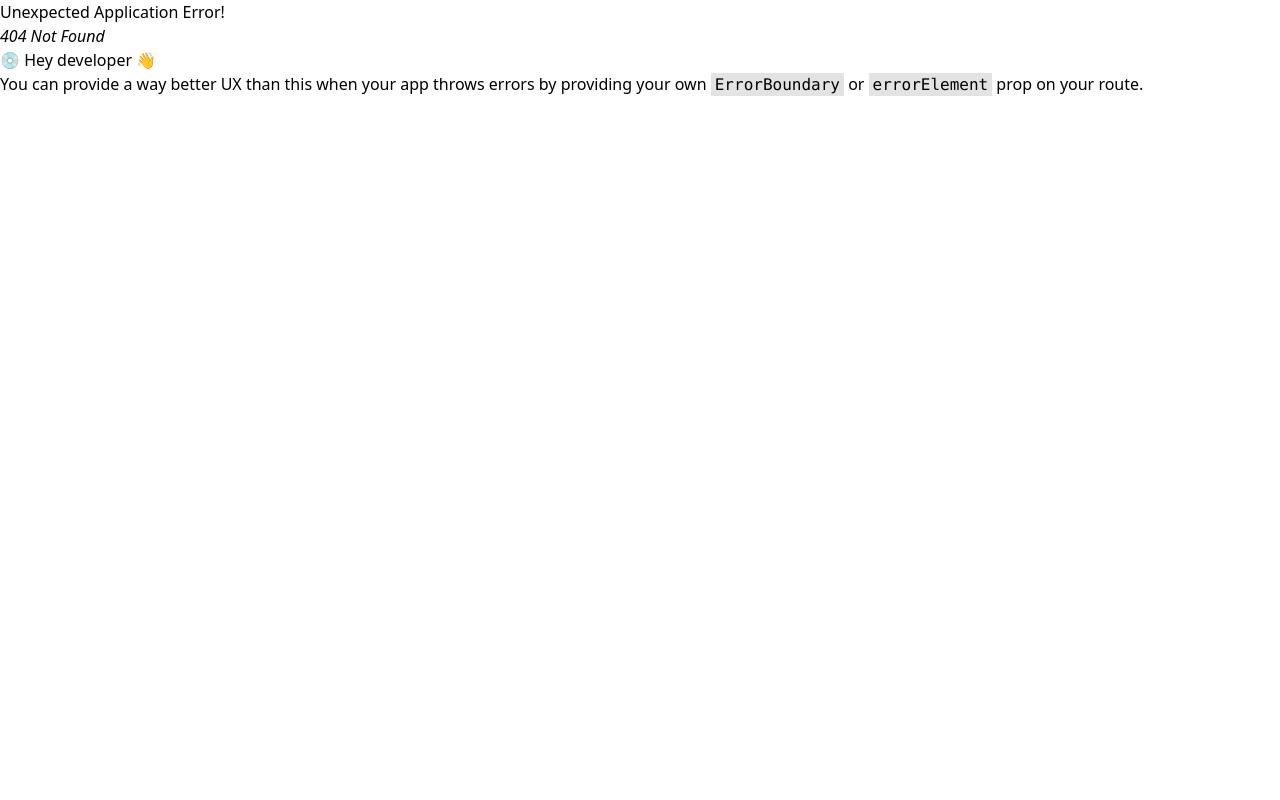
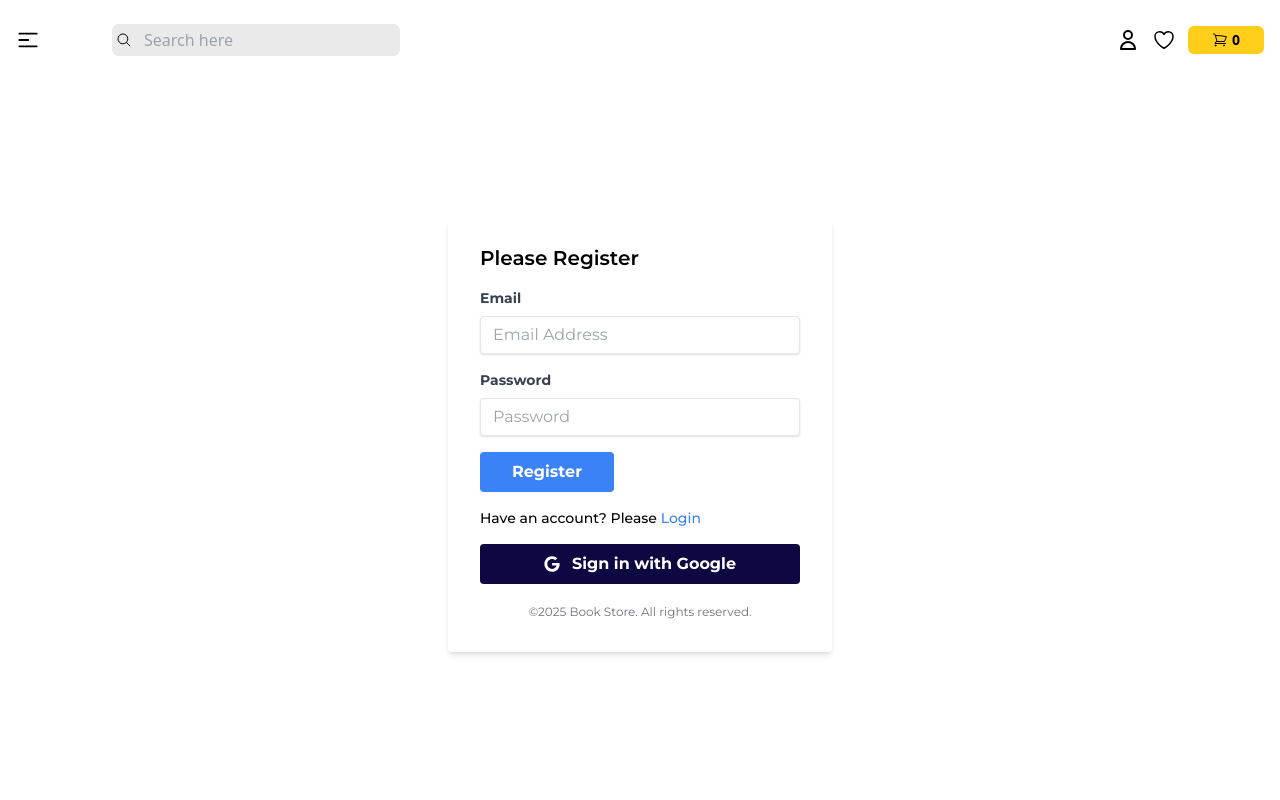
Before and after one commit to aditya-narayan-sahoo/book-store, a React (Vite) app in the folder frontend/: page /register in a window 1280 px wide. Before the commit this address had no page. Shown: the top 800 px of the page. Built offline with nearby package versions, Linux system fonts and the light colour scheme.

Commit message:
Add login and register pages

```diff
--- a/frontend/package.json
+++ b/frontend/package.json
@@ -13,6 +13,7 @@
     "prop-types": "^15.8.1",
     "react": "^18.3.1",
     "react-dom": "^18.3.1",
+    "react-hook-form": "^7.53.0",
     "react-icons": "^5.3.0",
     "react-router-dom": "^6.27.0",
     "swiper": "^11.1.14"
--- /dev/null
+++ b/frontend/src/components/Login.jsx
@@ -0,0 +1,89 @@
+import { useState } from "react";
+import { Link } from "react-router-dom";
+import { FaGoogle } from "react-icons/fa";
+import { useForm } from "react-hook-form";
+
+const Login = () => {
+  const [message, setMessage] = useState("");
+  const {
+    register,
+    handleSubmit,
+    watch,
+    formState: { errors },
+  } = useForm();
+
+  const onSubmit = (data) => console.log(data);
+  const handleGoogleSignIn = () => {};
+
+  return (
+    <div className="h-[calc(100vh-120px)] flex justify-center items-center">
+      <div className="w-full max-w-sm mx-auo bg-white shadow-md rounded px-8 pt-6 pb-8 mb-4">
+        <h2 className="text-xl font-semibold mb-4">Please Login</h2>
+        <form onSubmit={handleSubmit(onSubmit)}>
+          <div className="mb-4">
+            <label
+              className="block text-gray-700 text-sm font-bold mb-2"
+              htmlFor="email"
+            >
+              Email
+            </label>
+            <input
+              {...register("email", { required: true })}
+              type="email"
+              name="email"
+              id="email"
+              placeholder="Email Address"
+              className="shadow appearance-none border rounded w-full py-2 px-3 leading-tight focus:outline-none focus:shadow"
+            />
+          </div>
+          <div className="mb-4">
+            <label
+              className="block text-gray-700 text-sm font-bold mb-2"
+              htmlFor="password"
+            >
+              Password
+            </label>
+            <input
+              {...register("password", { required: true })}
+              type="password"
+              name="password"
+              id="password"
+              placeholder="Password"
+              className="shadow appearance-none border rounded w-full py-2 px-3 leading-tight focus:outline-none focus:shadow"
+            />
+          </div>
+          {message && (
+            <p className="text-red-500 text-xs italic mb-3">{message}</p>
+          )}
+          <div>
+            <button className="bg-blue-500 hover:bg-blue-700 text-white font-bold py-2 px-8 rounded focus:outline-none">
+              Login
+            </button>
+          </div>
+        </form>
+        <p className="align-baseline font-medium mt-4 text-sm">
+          Don&apos;t have an account? Please{" "}
+          <Link to="/register" className="text-blue-500 hover:text-blue-700">
+            Register
+          </Link>
+        </p>
+
+        {/* google sign in part */}
+        <div className="mt-4">
+          <button
+            className="w-full flex flex-wrap gap-1 items-center justify-center bg-secondary hover:bg-blue-700 text-white font-bold py-2 px-4 rounded focus:outline-none"
+            onClick={handleGoogleSignIn}
+          >
+            <FaGoogle className="mr-2" />
+            Sign in with Google
+          </button>
+        </div>
+        <p className="mt-5 text-center text-gray-500 text-xs">
+          ©2025 Book Store. All rights reserved.
+        </p>
+      </div>
+    </div>
+  );
+};
+
+export default Login;
--- a/frontend/src/components/Navbar.jsx
+++ b/frontend/src/components/Navbar.jsx
@@ -18,7 +18,7 @@
 
 const Navbar = () => {
   const [isDropdownOpen, setIsDropdownOpen] = useState(false);
-  const currentUser = true;
+  const currentUser = false;
   return (
     <header className="max-w-screen-2xl mx-auto px-4 py-6">
       <nav className="flex justify-between items-center">
--- /dev/null
+++ b/frontend/src/components/Register.jsx
@@ -0,0 +1,91 @@
+import { useState } from "react";
+import { Link } from "react-router-dom";
+import { FaGoogle } from "react-icons/fa";
+import { useForm } from "react-hook-form";
+
+const Register = () => {
+  const [message, setMessage] = useState("");
+  const {
+    register,
+    handleSubmit,
+    watch,
+    formState: { errors },
+  } = useForm();
+
+  const onSubmit = (data) => console.log(data);
+  const handleGoogleSignIn = () => {};
+
+  return (
+    <div className="h-[calc(100vh-120px)] flex justify-center items-center ">
+      <div className="w-full max-w-sm mx-auto bg-white shadow-md rounded px-8 pt-6 pb-8 mb-4">
+        <h2 className="text-xl font-semibold mb-4">Please Register</h2>
+
+        <form onSubmit={handleSubmit(onSubmit)}>
+          <div className="mb-4">
+            <label
+              className="block text-gray-700 text-sm font-bold mb-2"
+              htmlFor="email"
+            >
+              Email
+            </label>
+            <input
+              {...register("email", { required: true })}
+              type="email"
+              name="email"
+              id="email"
+              placeholder="Email Address"
+              className="shadow appearance-none border rounded w-full py-2 px-3 leading-tight focus:outline-none focus:shadow"
+            />
+          </div>
+          <div className="mb-4">
+            <label
+              className="block text-gray-700 text-sm font-bold mb-2"
+              htmlFor="password"
+            >
+              Password
+            </label>
+            <input
+              {...register("password", { required: true })}
+              type="password"
+              name="password"
+              id="password"
+              placeholder="Password"
+              className="shadow appearance-none border rounded w-full py-2 px-3 leading-tight focus:outline-none focus:shadow"
+            />
+          </div>
+          {message && (
+            <p className="text-red-500 text-xs italic mb-3">{message}</p>
+          )}
+          <div>
+            <button className="bg-blue-500 hover:bg-blue-700 text-white font-bold py-2 px-8 rounded focus:outline-none">
+              Register
+            </button>
+          </div>
+        </form>
+        <p className="align-baseline font-medium mt-4 text-sm">
+          Have an account? Please{" "}
+          <Link to="/login" className="text-blue-500 hover:text-blue-700">
+            Login
+          </Link>
+        </p>
+
+        {/* google sign in */}
+        <div className="mt-4">
+          <button
+            onClick={handleGoogleSignIn}
+            className="w-full flex flex-wrap gap-1 items-center justify-center bg-secondary hover:bg-blue-700 text-white font-bold py-2 px-4 rounded focus:outline-none"
+          >
+            <FaGoogle className="mr-2" />
+            Sign in with Google
+          </button>
+        </div>
+
+        <p className="mt-5 text-center text-gray-500 text-xs">
+          ©2025 Book Store. All rights reserved.
+        </p>
+      </div>
+    </div>
+  );
+};
+
+export default Register;
--- a/frontend/src/routers/router.jsx
+++ b/frontend/src/routers/router.jsx
@@ -1,6 +1,8 @@
 import { createBrowserRouter } from "react-router-dom";
 import App from "../App";
 import Home from "../pages/home/Home";
+import Login from "../components/Login";
+import Register from "../components/Register";
 
 const router = createBrowserRouter([
   {
@@ -8,8 +10,8 @@
     element: <App />,
     children: [
       { path: "/", element: <Home /> },
-      { path: "/orders", element: <div>Orders</div> },
-      { path: "/about", element: <div>About</div> },
+      { path: "/login", element: <Login /> },
+      { path: "/register", element: <Register /> },
     ],
   },
 ]);
```
Also changed, not shown: 1 other file (tests, documents, lock files or other folders).
